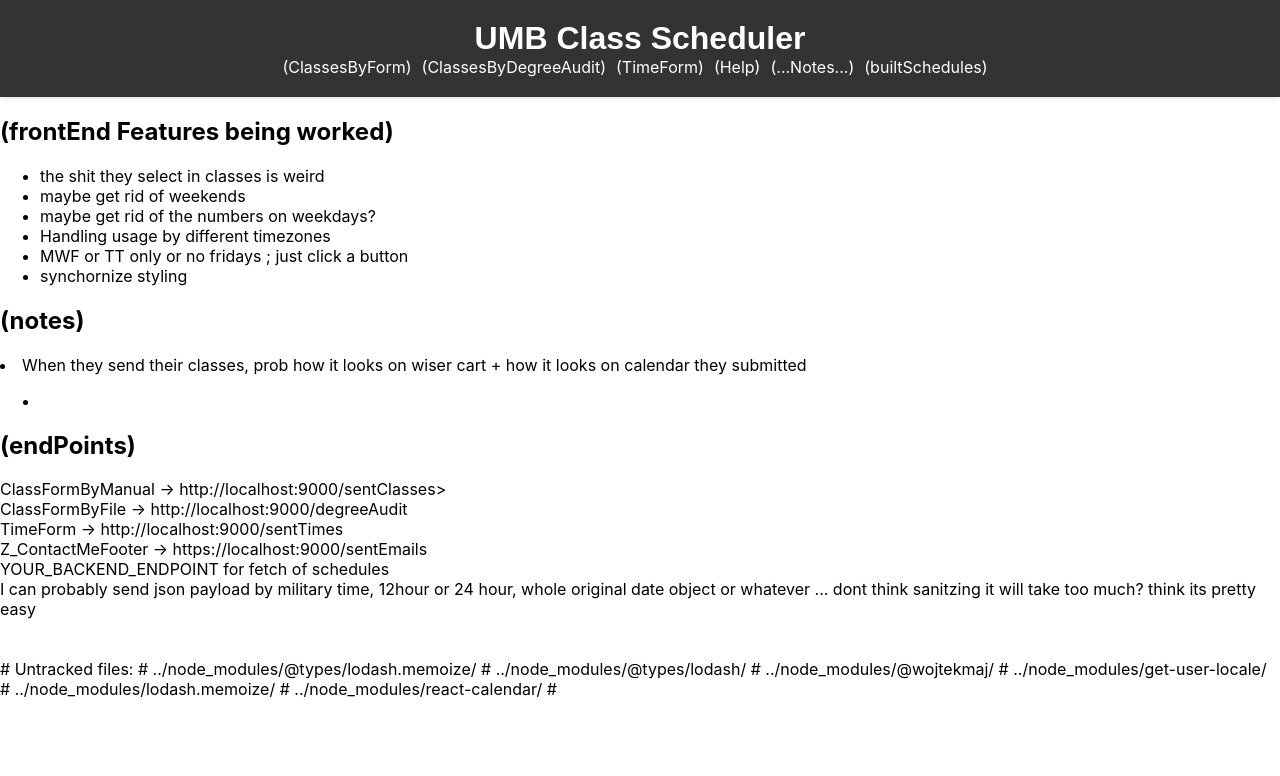
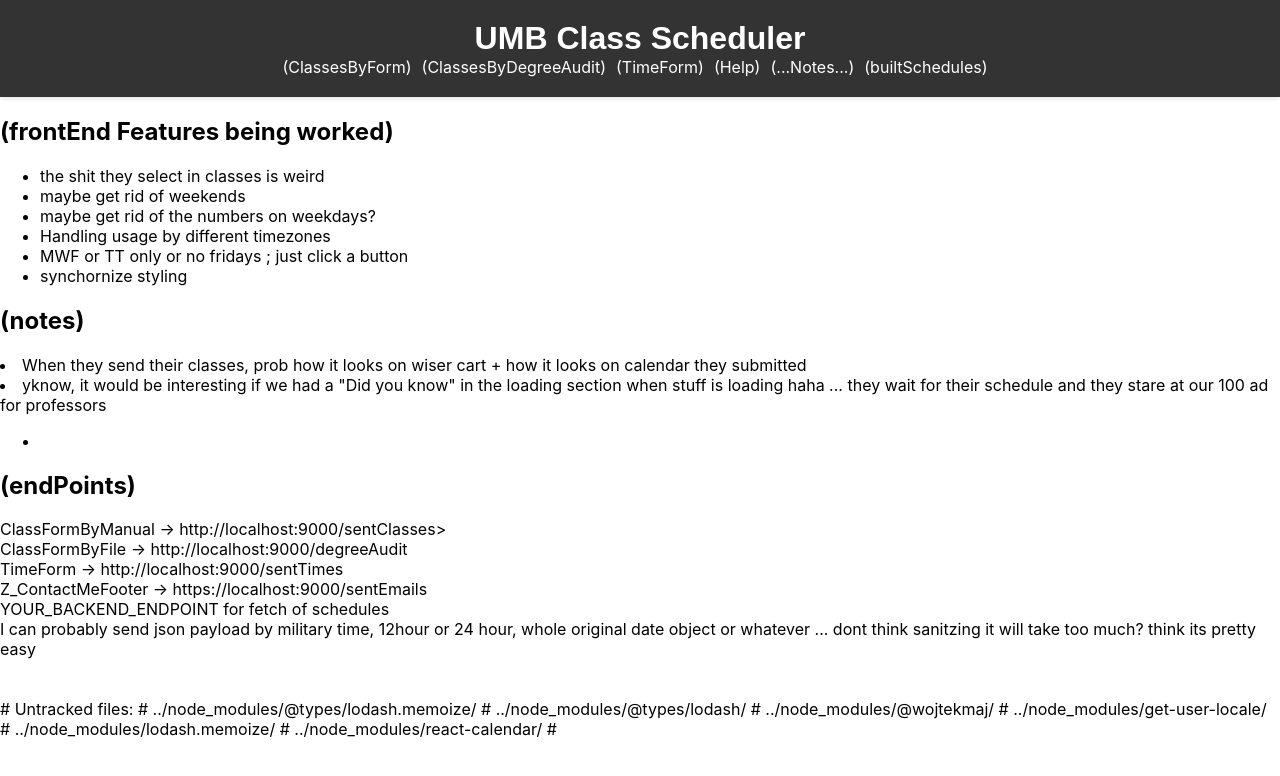
Before and after one commit to JuliansGHUB1/ScheduleAppProj, a React (Create React App) app in the folder frontEnd/: page /all-schedules in a window 1280 px wide. Shown: the top 776 px of the page. Built offline with nearby package versions, Linux system fonts and the light colour scheme.

Commit message:
>... notes edited

```diff
--- a/frontEnd/src/pages/X_AllSchedulesPage.js
+++ b/frontEnd/src/pages/X_AllSchedulesPage.js
@@ -16,6 +16,7 @@
       </ul>
       <h2>(notes)</h2>
       <li>When they send their classes, prob how it looks on wiser cart + how it looks on calendar they submitted</li>
+      <li>yknow, it would be interesting if we had a "Did you know" in the loading section when stuff is loading haha ... they wait for their schedule and they stare at our 100 ad for professors</li>
       <ul>
         <li></li>
 
```
